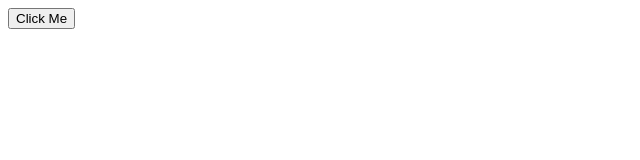
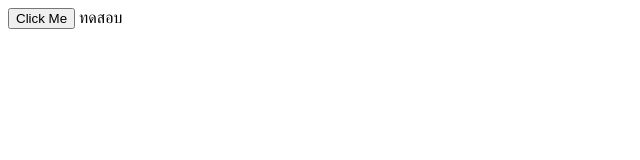
Before and after one commit to iammrandroid/htmljs, a plain HTML site: page index.html in a window 1280 px wide. Shown: the full height of the page, 0-640 px from the left. Drawn offline with Linux system fonts and the light colour scheme.

Commit message:
แก้ไฟล์

```diff
--- a/index.html
+++ b/index.html
@@ -3,5 +3,6 @@
 	<script src='/html/script.js'></script>
 	<body>
 	   <input type="button" onclick="Hello();" name="ok" value="Click Me"/>
+	         ทดสอบ
 	</body>
 </html>
```
